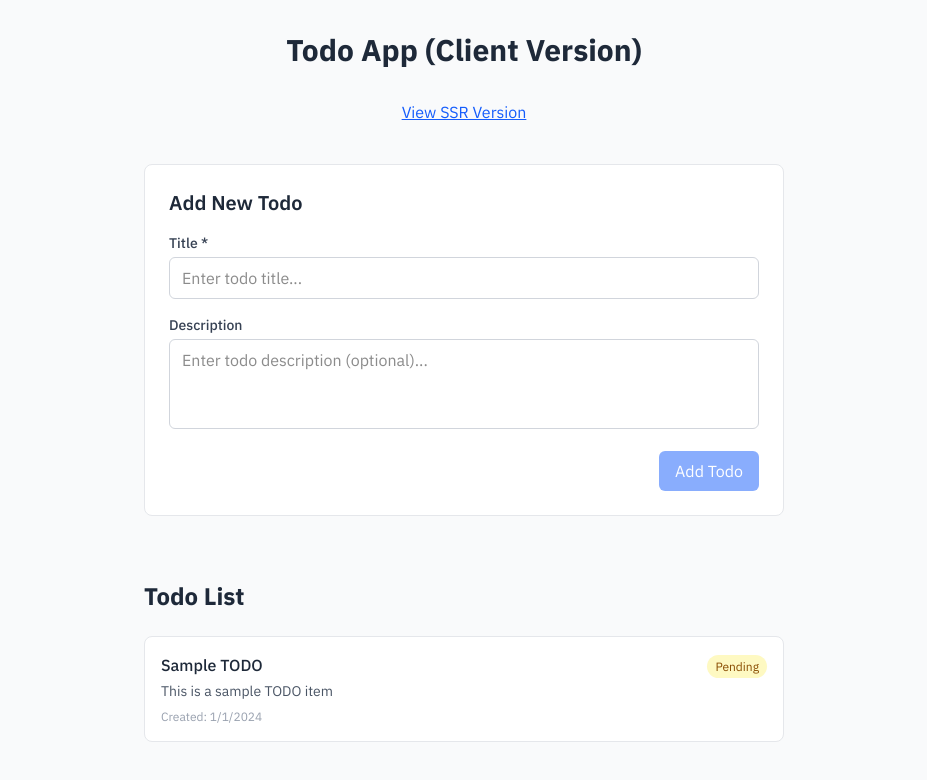
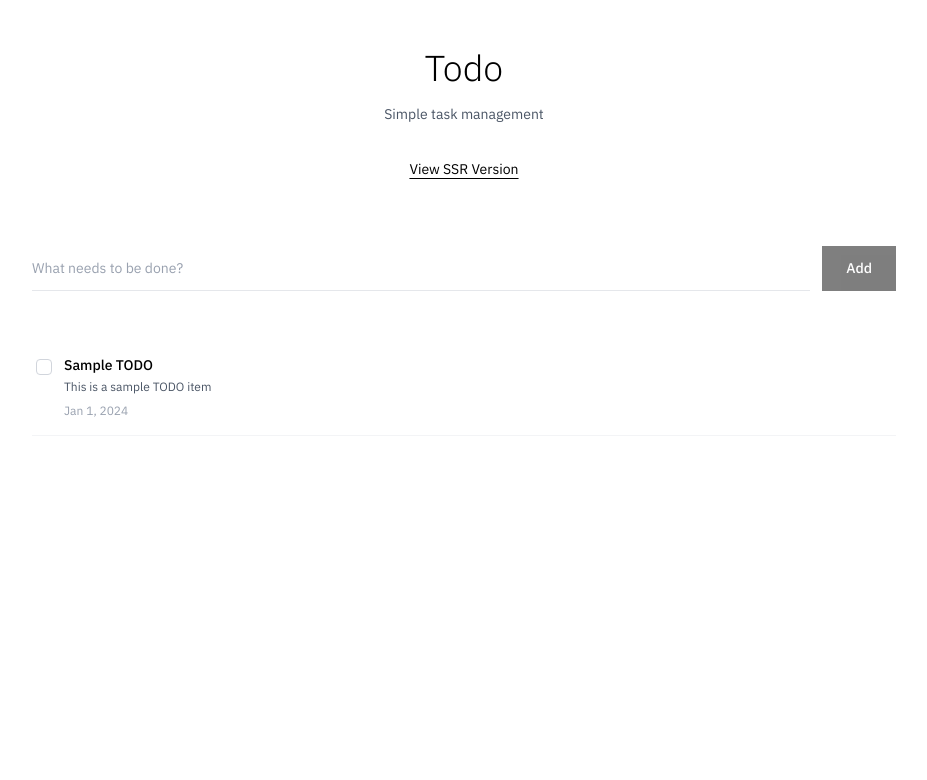
Before and after one commit to ryotoooh/nextjs-todo-app, a Next.js app: page / in a window 1280 px wide. Shown: the top 780 px of the page, without its empty margins (176-1103 px from the left). Built offline with nearby package versions, Linux system fonts and the light colour scheme.

Commit message:
style: update global styles and improve UI components for better accessibility and aesthetics

```diff
--- a/app/components/features/TodoList.tsx
+++ b/app/components/features/TodoList.tsx
@@ -14,16 +14,16 @@ export default function TodoList() {
 
   if (loading && todos.length === 0) {
     return (
-      <div className="flex justify-center items-center p-8">
-        <div className="text-gray-600">Loading...</div>
+      <div className="text-center py-16">
+        <div className="text-gray-500 text-sm">Loading...</div>
       </div>
     );
   }
 
   if (error) {
     return (
-      <div className="flex justify-center items-center p-8">
-        <div className="text-red-600">Error: {error}</div>
+      <div className="text-center py-16">
+        <div className="text-red-600 text-sm">Error: {error}</div>
       </div>
     );
   }
@@ -31,7 +31,7 @@ export default function TodoList() {
   return (
     <div>
       <TodoForm onSubmit={handleCreateTodo} loading={loading} />
-      <TodoListPresentation todos={todos} title="Todo List" />
+      <TodoListPresentation todos={todos} title="Tasks" />
     </div>
   );
 }
--- a/app/components/forms/TodoFormShared.tsx
+++ b/app/components/forms/TodoFormShared.tsx
@@ -51,52 +51,43 @@ export default function TodoFormShared({
   };
 
   return (
-    <div className="max-w-2xl mx-auto p-4 mb-8">
-      <div className="bg-white rounded-lg border border-gray-200 p-6">
-        <h2 className="text-xl font-semibold mb-4 text-gray-800">Add New Todo</h2>
-        <form onSubmit={handleSubmit} className="space-y-4">
-          <div>
-            <label htmlFor={`title-${formId}`} className="block text-sm font-medium text-gray-700 mb-1">
-              Title *
-            </label>
+    <div className="mb-12">
+      <form onSubmit={handleSubmit} className="space-y-4">
+        <div className="flex gap-3">
+          <div className="flex-1">
             <input
               type="text"
-              id={`title-${formId}`}
               value={title}
               onChange={(e) => setTitle(e.target.value)}
-              placeholder="Enter todo title..."
-              className="w-full px-3 py-2 border border-gray-300 rounded-md focus:outline-none focus:ring-2 focus:ring-blue-500 focus:border-transparent"
+              placeholder="What needs to be done?"
+              className="w-full px-0 py-3 bg-transparent border-0 border-b border-gray-200 focus:border-black focus:outline-none text-sm placeholder-gray-400 transition-colors"
               required
               disabled={isSubmitting || loading}
             />
           </div>
 
-          <div>
-            <label htmlFor={`description-${formId}`} className="block text-sm font-medium text-gray-700 mb-1">
-              Description
-            </label>
+          <button
+            type="submit"
+            disabled={!title.trim() || isSubmitting || loading}
+            className="px-6 py-3 bg-black text-white text-sm font-medium hover:bg-gray-800 focus:outline-none focus:ring-2 focus:ring-black focus:ring-offset-2 disabled:opacity-50 disabled:cursor-not-allowed transition-colors"
+          >
+            {isSubmitting ? 'Adding...' : 'Add'}
+          </button>
+        </div>
+
+        {description.length > 0 && (
+          <div className="mt-2">
             <textarea
-              id={`description-${formId}`}
               value={description}
               onChange={(e) => setDescription(e.target.value)}
-              placeholder="Enter todo description (optional)..."
-              rows={3}
-              className="w-full px-3 py-2 border border-gray-300 rounded-md focus:outline-none focus:ring-2 focus:ring-blue-500 focus:border-transparent resize-none"
+              placeholder="Add details (optional)"
+              rows={2}
+              className="w-full px-0 py-2 bg-transparent border-0 border-b border-gray-200 focus:border-black focus:outline-none text-sm placeholder-gray-400 resize-none transition-colors"
               disabled={isSubmitting || loading}
             />
           </div>
-
-          <div className="flex justify-end">
-            <button
-              type="submit"
-              disabled={!title.trim() || isSubmitting || loading}
-              className="px-4 py-2 bg-blue-600 text-white rounded-md hover:bg-blue-700 focus:outline-none focus:ring-2 focus:ring-blue-500 focus:ring-offset-2 disabled:opacity-50 disabled:cursor-not-allowed transition-colors"
-            >
-              {isSubmitting ? 'Adding...' : 'Add Todo'}
-            </button>
-          </div>
-        </form>
-      </div>
+        )}
+      </form>
     </div>
   );
 }
--- a/app/components/ui/TodoListPresentation.tsx
+++ b/app/components/ui/TodoListPresentation.tsx
@@ -5,65 +5,61 @@ interface TodoListUIProps {
   title?: string;
 }
 
-export default function TodoListUI({ todos, title = "Todo List" }: TodoListUIProps) {
+export default function TodoListUI({ todos, title = "Tasks" }: TodoListUIProps) {
   if (todos.length === 0) {
     return (
-      <div className="flex justify-center items-center p-8">
-        <div className="text-gray-500">No todos found</div>
+      <div className="text-center py-16">
+        <div className="text-gray-500 text-sm">No tasks yet</div>
       </div>
     );
   }
 
   return (
-    <div className="max-w-2xl mx-auto p-4">
-      <h2 className="text-2xl font-bold mb-6 text-gray-800">{title}</h2>
-      <div className="space-y-3">
+    <div className="space-y-1">
       {todos.map((todo) => (
         <div
           key={todo.id}
-            className={`p-4 rounded-lg border ${
-              todo.is_done
-                ? 'bg-green-50 border-green-200'
-                : 'bg-white border-gray-200'
+          className={`group border-b border-gray-100 py-4 px-1 transition-colors hover:bg-gray-50 ${
+            todo.is_done ? 'opacity-60' : ''
           }`}
         >
-            <div className="flex items-start justify-between">
-              <div className="flex-1">
-                <h3
-                  className={`font-medium ${
-                    todo.is_done ? 'line-through text-gray-500' : 'text-gray-800'
-                  }`}
-                >
+          <div className="flex items-start gap-3">
+            <div className="flex-shrink-0 mt-1">
+              <div className={`w-4 h-4 border border-gray-300 rounded-sm flex items-center justify-center ${
+                todo.is_done ? 'bg-black border-black' : 'bg-white'
+              }`}>
+                {todo.is_done && (
+                  <svg className="w-3 h-3 text-white" fill="currentColor" viewBox="0 0 20 20">
+                    <path fillRule="evenodd" d="M16.707 5.293a1 1 0 010 1.414l-8 8a1 1 0 01-1.414 0l-4-4a1 1 0 011.414-1.414L8 12.586l7.293-7.293a1 1 0 011.414 0z" clipRule="evenodd" />
+                  </svg>
+                )}
+              </div>
+            </div>
+
+            <div className="flex-1 min-w-0">
+              <h3 className={`text-sm font-medium text-black ${
+                todo.is_done ? 'line-through' : ''
+              }`}>
                 {todo.title}
               </h3>
               {todo.description && (
-                  <p
-                    className={`mt-1 text-sm ${
-                      todo.is_done ? 'text-gray-400' : 'text-gray-600'
-                    }`}
-                  >
+                <p className={`mt-1 text-xs text-gray-600 ${
+                  todo.is_done ? 'line-through' : ''
+                }`}>
                   {todo.description}
                 </p>
               )}
               <div className="mt-2 text-xs text-gray-400">
-                  Created: {new Date(todo.createdAt).toLocaleDateString()}
+                {new Date(todo.createdAt).toLocaleDateString('en-US', {
+                  month: 'short',
+                  day: 'numeric',
+                  year: 'numeric'
+                })}
               </div>
-              </div>
-              <div className="ml-4">
-                <span
-                  className={`px-2 py-1 text-xs rounded-full ${
-                    todo.is_done
-                      ? 'bg-green-100 text-green-800'
-                      : 'bg-yellow-100 text-yellow-800'
-                  }`}
-                >
-                  {todo.is_done ? 'Done' : 'Pending'}
-                </span>
             </div>
           </div>
         </div>
       ))}
     </div>
-    </div>
   );
 }
--- a/app/globals.css
+++ b/app/globals.css
@@ -2,24 +2,70 @@
 
 :root {
   --background: #ffffff;
-  --foreground: #171717;
+  --foreground: #000000;
+  --muted: #f8f8f8;
+  --border: #e5e5e5;
+  --muted-foreground: #666666;
 }
 
 @theme inline {
   --color-background: var(--background);
   --color-foreground: var(--foreground);
+  --color-muted: var(--muted);
+  --color-border: var(--border);
+  --color-muted-foreground: var(--muted-foreground);
   --font-sans: var(--font-ibm-plex-sans);
 }
 
 @media (prefers-color-scheme: dark) {
   :root {
-    --background: #0a0a0a;
-    --foreground: #ededed;
+    --background: #000000;
+    --foreground: #ffffff;
+    --muted: #111111;
+    --border: #333333;
+    --muted-foreground: #999999;
   }
+}
+
+* {
+  box-sizing: border-box;
 }
 
 body {
   background: var(--background);
   color: var(--foreground);
-  font-family: var(--font-ibm-plex-sans), Arial, Helvetica, sans-serif;
+  font-family: var(--font-ibm-plex-sans), -apple-system, BlinkMacSystemFont, 'Segoe UI', Roboto, sans-serif;
+  line-height: 1.6;
+  margin: 0;
+  padding: 0;
 }
+
+/* Custom scrollbar for webkit browsers */
+::-webkit-scrollbar {
+  width: 6px;
+}
+
+::-webkit-scrollbar-track {
+  background: var(--muted);
+}
+
+::-webkit-scrollbar-thumb {
+  background: var(--border);
+  border-radius: 3px;
+}
+
+::-webkit-scrollbar-thumb:hover {
+  background: var(--muted-foreground);
+}
+
+/* Focus styles */
+:focus {
+  outline: 2px solid var(--foreground);
+  outline-offset: 2px;
+}
+
+/* Selection styles */
+::selection {
+  background: var(--muted);
+  color: var(--foreground);
+}
--- a/app/page.tsx
+++ b/app/page.tsx
@@ -3,19 +3,24 @@ import TodoList from './components/features/TodoList';
 
 export default function Home() {
   return (
-    <div className="min-h-screen bg-gray-50">
-      <div className="container mx-auto py-8">
-        <h1 className="text-3xl font-bold text-center mb-8 text-gray-800">
-          Todo App (Client Version)
+    <div className="min-h-screen bg-white">
+      <div className="max-w-4xl mx-auto px-4 py-12">
+        <header className="text-center mb-16">
+          <h1 className="text-4xl font-light text-black mb-4">
+            Todo
           </h1>
-        <div className="text-center mb-6">
+          <p className="text-gray-600 text-sm">
+            Simple task management
+          </p>
+          <div className="mt-8">
             <Link
               href="/ssr"
-            className="text-blue-600 hover:text-blue-800 underline"
+              className="text-black hover:text-gray-600 text-sm underline underline-offset-4 transition-colors"
             >
               View SSR Version
             </Link>
           </div>
+        </header>
         <TodoList />
       </div>
     </div>
--- a/app/ssr/page.tsx
+++ b/app/ssr/page.tsx
@@ -3,19 +3,24 @@ import TodoListSSR from '../components/features/TodoListSSR';
 
 export default function SSRPage() {
   return (
-    <div className="min-h-screen bg-gray-50">
-      <div className="container mx-auto py-8">
-        <h1 className="text-3xl font-bold text-center mb-8 text-gray-800">
-          Todo App (SSR Version)
+    <div className="min-h-screen bg-white">
+      <div className="max-w-4xl mx-auto px-4 py-12">
+        <header className="text-center mb-16">
+          <h1 className="text-4xl font-light text-black mb-4">
+            Todo (SSR)
           </h1>
-        <div className="text-center mb-6">
+          <p className="text-gray-600 text-sm">
+            Server-side rendered version
+          </p>
+          <div className="mt-8">
             <Link
               href="/"
-            className="text-blue-600 hover:text-blue-800 underline"
+              className="text-black hover:text-gray-600 text-sm underline underline-offset-4 transition-colors"
             >
               View Client Version
             </Link>
           </div>
+        </header>
         <TodoListSSR />
       </div>
     </div>
```
Lines whose indentation alone changed are shown as unchanged.
